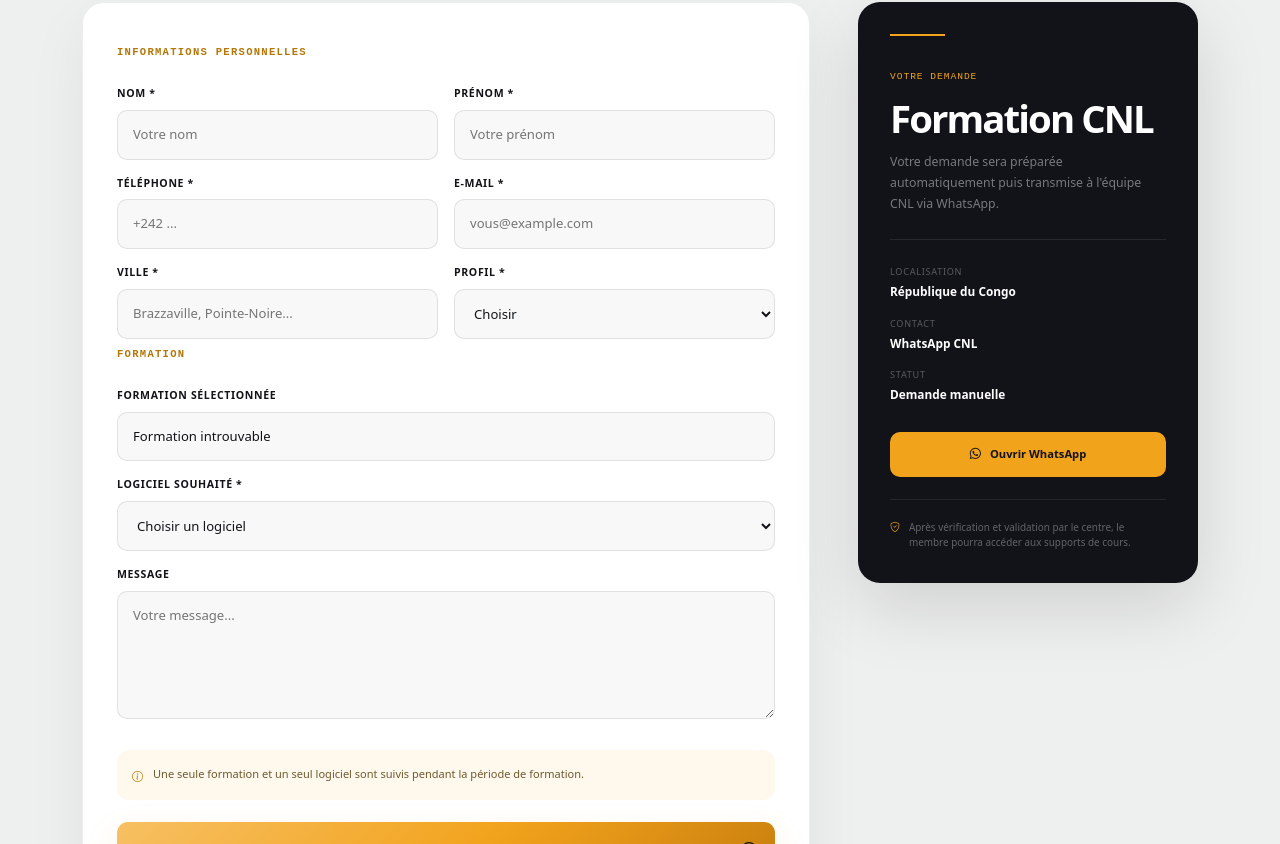
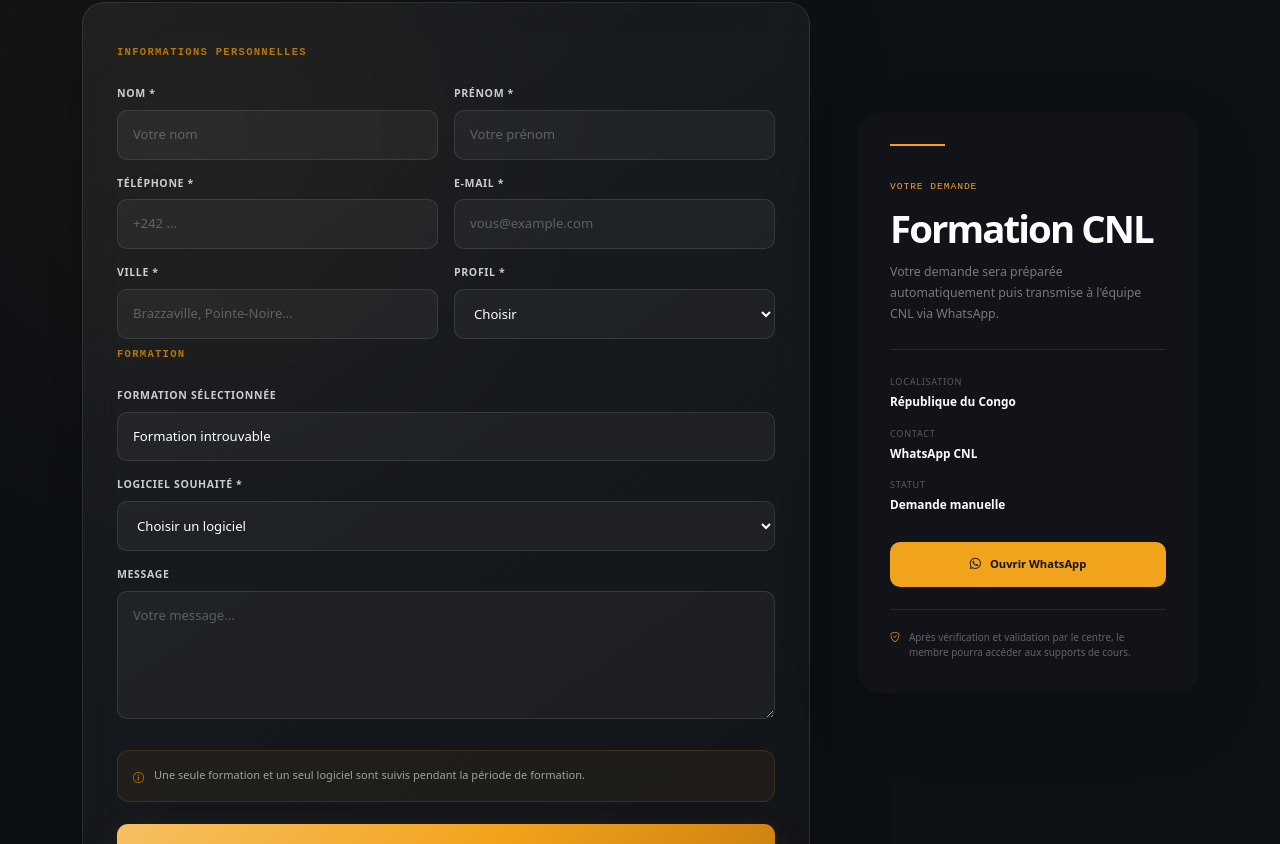
Before and after one commit to maxencepomabia0-spec/centre-formation-cnl, a React (Vite) app: page /inscription in a window 1280 px wide. Shown: the part 616-1460 px from the top of the page. Built offline with nearby package versions, Linux system fonts and the light colour scheme.

Commit message:
version stable

```diff
--- a/src/App.jsx
+++ b/src/App.jsx
@@ -23,8 +23,13 @@ function App() {
   element={
     <>
       <Hero />
+
       <Leadership />
+
+
         <Formation />
+
+
     </>
   }
 />
--- a/src/main.jsx
+++ b/src/main.jsx
@@ -12,6 +12,7 @@ import './styles/Hero.css'
 import './styles/Leadership.css'
 import './styles/formations.css'
 import './pages/FormationDetails/FormationDetails.css'
+import './styles/site-lower.css'
 
 
 createRoot(document.getElementById('root')).render(
--- a/src/page/inscription.css
+++ b/src/page/inscription.css
@@ -2,10 +2,13 @@
    INSCRIPTION — CNL
 ========================================================= */
 
-.inscription-page {
+
+  .inscription-page {
   min-height: 100vh;
-  background: #eef0ef;
-  color: #111318;
+
+  background: #0d1015;
+
+  color: #ffffff;
 }
 
 
@@ -139,6 +142,18 @@
 
 .inscription-content {
   padding: 95px 0 120px;
+
+  background:
+    radial-gradient(
+      circle at 15% 20%,
+      rgba(242, 163, 28, 0.045),
+      transparent 30%
+    ),
+    #0d1015;
+
+  position: relative;
+
+  overflow: hidden;
 }
 
 
@@ -151,15 +166,23 @@
 
   padding: 34px;
 
-  border: 1px solid rgba(16, 19, 24, 0.07);
+  border: 1px solid rgba(255, 255, 255, 0.1);
 
   border-radius: 22px;
 
-  background: #ffffff;
+  background:
+    linear-gradient(
+      145deg,
+      rgba(255, 255, 255, 0.055),
+      rgba(255, 255, 255, 0.018)
+    );
 
   box-shadow:
-    0 20px 60px rgba(16, 19, 24, 0.06);
+    0 30px 80px rgba(0, 0, 0, 0.28);
+
+  backdrop-filter: blur(18px);
 }
+
 
 .form-section-title {
   margin: 8px 0 25px;
@@ -177,7 +200,9 @@
   letter-spacing: 0.12em;
 }
 
-
+.inscription-form label {
+  color: rgba(255, 255, 255, 0.78);
+}
 /* =========================================================
    LABELS
 ========================================================= */
@@ -208,28 +233,27 @@
 
   padding: 14px 15px;
 
-  border: 1px solid rgba(16, 19, 24, 0.1);
+  border: 1px solid rgba(255, 255, 255, 0.1);
 
   border-radius: 10px;
 
   outline: none;
 
-  background: #f7f8f7;
+  background: rgba(255, 255, 255, 0.045);
 
-  color: #111318;
+  color: #ffffff;
 
   font-size: 0.82rem;
 
   transition:
     border-color 0.2s ease,
-    box-shadow 0.2s ease,
-    background 0.2s ease;
+    background 0.2s ease,
+    box-shadow 0.2s ease;
 }
 
-.inscription-form input:hover,
-.inscription-form select:hover,
-.inscription-form textarea:hover {
-  background: #ffffff;
+.inscription-form input::placeholder,
+.inscription-form textarea::placeholder {
+  color: rgba(255, 255, 255, 0.28);
 }
 
 .inscription-form input:focus,
@@ -237,16 +261,20 @@
 .inscription-form textarea:focus {
   border-color: #f2a31c;
 
-  background: #ffffff;
+  background: rgba(255, 255, 255, 0.07);
+
+  color: #ffffff;
 
   box-shadow:
-    0 0 0 3px rgba(242, 163, 28, 0.1);
+    0 0 0 3px rgba(242, 163, 28, 0.09);
 }
-
 .inscription-form textarea {
   resize: vertical;
 }
-
+.inscription-form select option {
+  background: #111318;
+  color: #ffffff;
+}
 
 /* =========================================================
    WARNING
@@ -263,11 +291,13 @@
 
   padding: 15px;
 
+  border: 1px solid rgba(242, 163, 28, 0.14);
+
   border-radius: 12px;
 
-  background: rgba(242, 163, 28, 0.08);
+  background: rgba(242, 163, 28, 0.055);
 
-  color: #6d5a2e;
+  color: rgba(255, 255, 255, 0.58);
 
   font-size: 0.69rem;
 
--- a/src/styles/formations.css
+++ b/src/styles/formations.css
@@ -8,9 +8,62 @@
 
   padding: 120px 0;
 
-  background: #eef0ef;
+  color: #101318;
 
-  color: #101318;
+  background:
+    linear-gradient(
+      rgba(238, 240, 239, 0.86),
+      rgba(238, 240, 239, 0.90)
+    ),
+    url("/formation-bg.jpg");
+
+  background-size: cover;
+  background-position: center;
+  background-repeat: no-repeat;
+}
+.formations-section::before {
+  content: "";
+
+  position: absolute;
+
+  inset: -40px;
+
+  background:
+    url("/formation-bg.jpg");
+
+  background-size: cover;
+  background-position: center;
+
+  opacity: 0.08;
+
+  filter:
+    grayscale(1)
+    contrast(0.85)
+    brightness(1.1);
+
+  transform: scale(1.08);
+
+  animation: formationImageDrift 28s ease-in-out infinite;
+
+  pointer-events: none;
+
+  z-index: 0;
+}
+.formations-section > * {
+  position: relative;
+  z-index: 1;
+}
+@keyframes formationImageDrift {
+
+  0%,
+  100% {
+    transform: scale(1.08) translate3d(0, 0, 0);
+  }
+
+  50% {
+    transform: scale(1.11) translate3d(-10px, 6px, 0);
+  }
+
 }
 
 
--- /dev/null
+++ b/src/styles/site-lower.css
@@ -0,0 +1,106 @@
+/* =========================================================
+   SECTIONS INFÉRIEURES — FILIGRANE BTP
+========================================================= */
+
+.site-lower-sections {
+  position: relative;
+  overflow: hidden;
+  background: #eef0ef;
+}
+
+
+/* =========================================================
+   IMAGE DE FOND
+========================================================= */
+
+.site-lower-sections::before {
+  content: "";
+
+  position: absolute;
+  inset: 0;
+
+  z-index: 0;
+
+  background-image: url("/formation-bg.jpg");
+  background-repeat: no-repeat;
+  background-position: center center;
+  background-size: cover;
+
+  opacity: 0.10;
+
+  filter:
+    grayscale(1)
+    contrast(0.8)
+    brightness(1.1);
+
+  transform: scale(1.05);
+
+  animation: formationBackgroundDrift 24s ease-in-out infinite;
+
+  pointer-events: none;
+}
+
+
+/* =========================================================
+   VOILE
+========================================================= */
+
+.site-lower-sections::after {
+  content: "";
+
+  position: absolute;
+  inset: 0;
+
+  z-index: 1;
+
+  background:
+    linear-gradient(
+      to bottom,
+      rgba(238, 240, 239, 0.82),
+      rgba(238, 240, 239, 0.76) 40%,
+      rgba(238, 240, 239, 0.86)
+    );
+
+  pointer-events: none;
+}
+
+
+/* =========================================================
+   LE CONTENU PASSE AU-DESSUS
+========================================================= */
+
+.site-lower-sections > * {
+  position: relative;
+  z-index: 2;
+}
+
+
+/* =========================================================
+   MOUVEMENT LENT
+========================================================= */
+
+@keyframes formationBackgroundDrift {
+
+  0%,
+  100% {
+    transform: scale(1.05) translate3d(0, 0, 0);
+  }
+
+  50% {
+    transform: scale(1.09) translate3d(-10px, 7px, 0);
+  }
+
+}
+
+
+/* =========================================================
+   MOBILE
+========================================================= */
+
+@media (max-width: 767.98px) {
+
+  .site-lower-sections::before {
+    opacity: 0.07;
+  }
+
+}
```
Also changed, not shown: public/formation-bg.jpg (renamed from public/PIC-RFP.jpg). Lines whose indentation alone changed are shown as unchanged.
